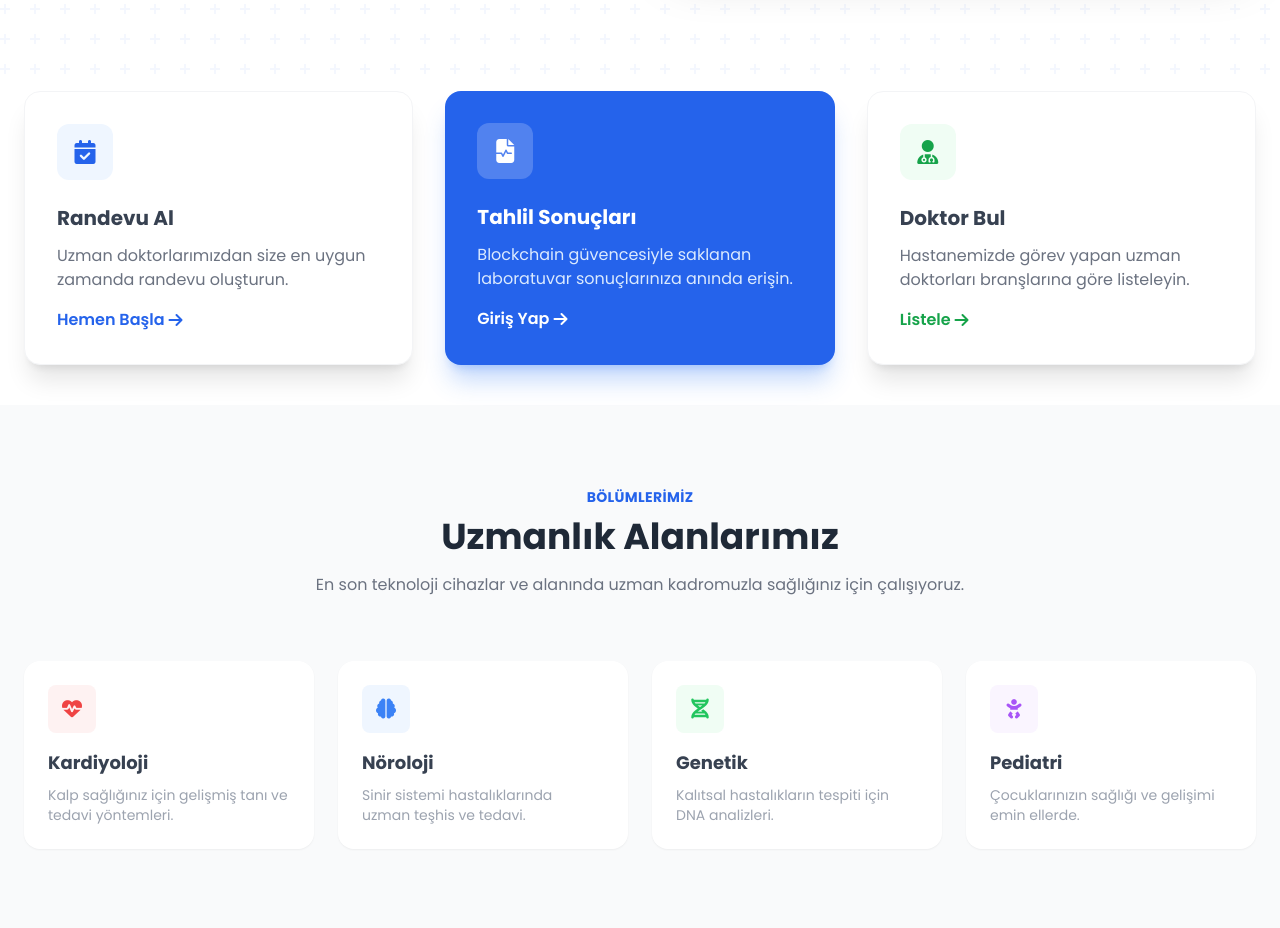
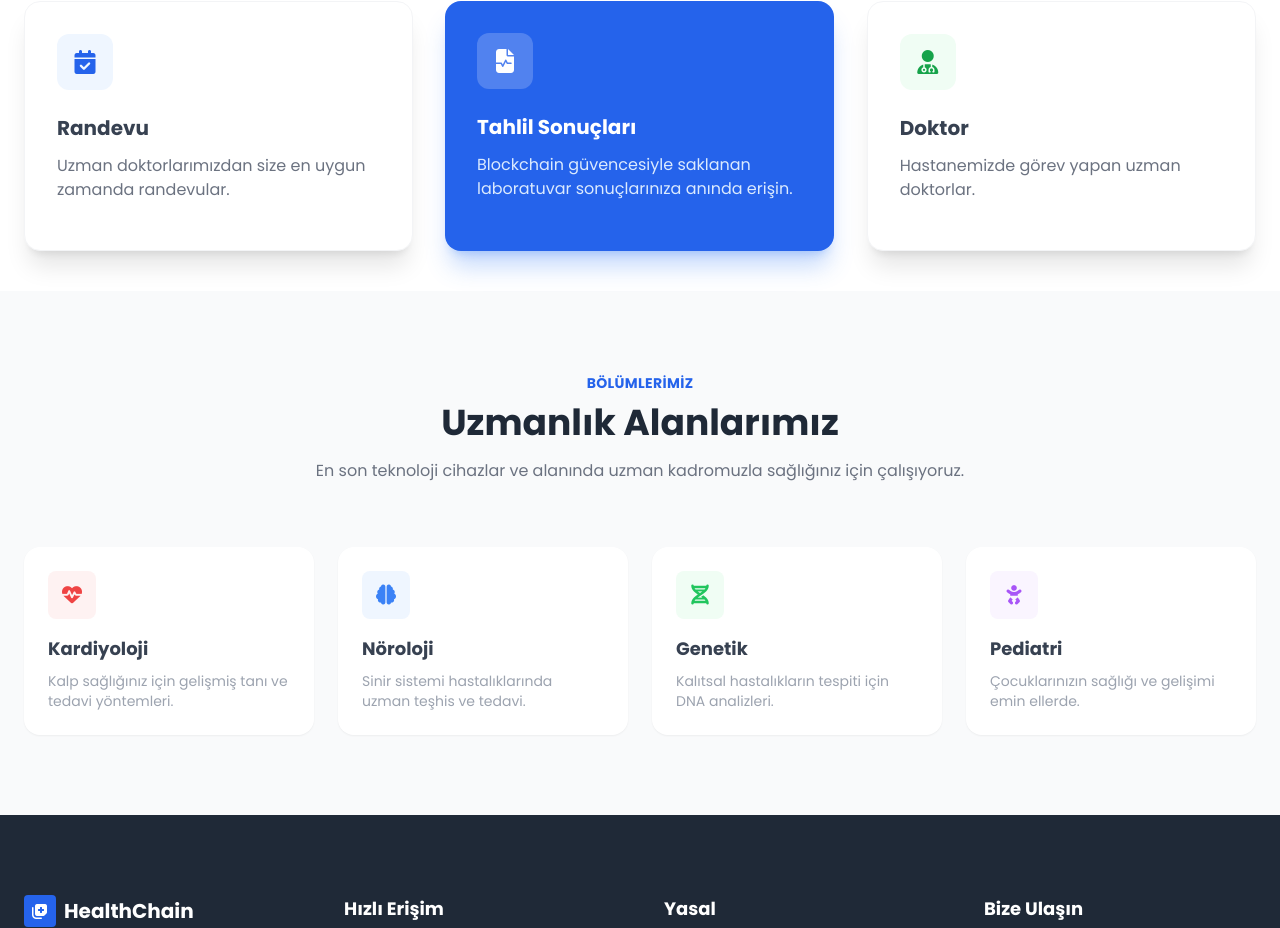
Before and after one commit to Caducues/Health-Chain, a Flask app: page / in a window 1280 px wide. Shown: the part 686-1614 px from the top of the page. Run offline with Flask 3, Linux system fonts and the light colour scheme; some libraries are stand-ins or nearby versions.

Commit message:
Healthchain Projesi Version 1

```diff
--- a/templates/landing.html
+++ b/templates/landing.html
@@ -72,8 +72,7 @@
             <div class="hidden md:flex items-center space-x-8 font-medium text-gray-600">
                 <a href="#" class="hover:text-primary transition-colors">Ana Sayfa</a>
                 <a href="#hizmetler" class="hover:text-primary transition-colors">Hizmetler</a>
-                <a href="#doktorlar" class="hover:text-primary transition-colors">Doktorlarımız</a>
-                <a href="/verify" class="hover:text-primary transition-colors">Sistemi Denetle</a>
+                <a href="{{ url_for('auth.login') }}" class="hover:text-primary transition-colors">Doktor Girişi</a>
             </div>
 
             <div class="hidden md:flex items-center gap-4">
@@ -110,14 +109,7 @@
                         Verileriniz değiştirilemez blockchain zincirinde güvende. Yapay zeka destekli teşhis ve şeffaf muayene süreçleri ile tanışın.
                     </p>
 
-                    <div class="flex flex-col sm:flex-row gap-4 justify-center lg:justify-start">
-                        <a href="/register_patient" class="px-8 py-4 bg-primary text-white rounded-xl shadow-xl shadow-blue-500/30 font-semibold hover:bg-secondary transition-all hover:-translate-y-1 flex items-center justify-center gap-2">
-                            <i class="fa-solid fa-user-plus"></i> Hasta Kaydı Oluştur
-                        </a>
-                        <a href="#hizmetler" class="px-8 py-4 bg-white text-dark border border-gray-200 rounded-xl shadow-lg hover:shadow-xl font-semibold transition-all hover:-translate-y-1 flex items-center justify-center gap-2">
-                            <i class="fa-solid fa-magnifying-glass"></i> Doktor Bul
-                        </a>
-                    </div>
+
 
                     <div class="mt-12 flex items-center justify-center lg:justify-start gap-8 text-dark">
                         <div>
@@ -139,7 +131,6 @@
 
                 <div class="lg:w-1/2 relative" data-aos="fade-left" data-aos-duration="1200">
                     <div class="relative rounded-3xl overflow-hidden shadow-2xl border-8 border-white">
-                        <img src="https://images.unsplash.com/photo-1631217868264-e5b9099a583d?ixlib=rb-4.0.3&auto=format&fit=crop&w=1000&q=80" alt="Doktorlar" class="w-full h-auto transform hover:scale-105 transition-transform duration-700">
 
                         <div class="absolute bottom-6 left-6 bg-white/90 backdrop-blur-md p-4 rounded-xl shadow-lg flex items-center gap-4 animate-bounce" style="animation-duration: 3s;">
                             <div class="w-12 h-12 bg-green-100 rounded-full flex items-center justify-center text-green-600">
@@ -163,10 +154,9 @@
                     <div class="w-14 h-14 bg-blue-50 rounded-xl flex items-center justify-center text-primary text-2xl mb-6">
                         <i class="fa-solid fa-calendar-check"></i>
                     </div>
-                    <h3 class="text-xl font-bold mb-3">Randevu Al</h3>
-                    <p class="text-gray-500 mb-4">Uzman doktorlarımızdan size en uygun zamanda randevu oluşturun.</p>
-                    <a href="#" class="text-primary font-semibold hover:gap-2 transition-all flex items-center gap-1">Hemen Başla <i class="fa-solid fa-arrow-right"></i></a>
-                </div>
+                    <h3 class="text-xl font-bold mb-3">Randevu</h3>
+                    <p class="text-gray-500 mb-4">Uzman doktorlarımızdan size en uygun zamanda randevular.</p>
+                                    </div>
 
                 <div class="bg-primary p-8 rounded-2xl shadow-xl shadow-blue-500/30 hover:shadow-2xl hover:-translate-y-2 transition-all duration-300 text-white transform md:-translate-y-4" data-aos="fade-up" data-aos-delay="200">
                     <div class="w-14 h-14 bg-white/20 rounded-xl flex items-center justify-center text-white text-2xl mb-6">
@@ -174,17 +164,15 @@
                     </div>
                     <h3 class="text-xl font-bold mb-3">Tahlil Sonuçları</h3>
                     <p class="text-blue-100 mb-4">Blockchain güvencesiyle saklanan laboratuvar sonuçlarınıza anında erişin.</p>
-                    <a href="/login" class="text-white font-semibold hover:gap-2 transition-all flex items-center gap-1">Giriş Yap <i class="fa-solid fa-arrow-right"></i></a>
-                </div>
+                              </div>
 
                 <div class="bg-white p-8 rounded-2xl shadow-xl border border-gray-100 hover:shadow-2xl hover:-translate-y-2 transition-all duration-300" data-aos="fade-up" data-aos-delay="300">
                     <div class="w-14 h-14 bg-green-50 rounded-xl flex items-center justify-center text-green-600 text-2xl mb-6">
                         <i class="fa-solid fa-user-doctor"></i>
                     </div>
-                    <h3 class="text-xl font-bold mb-3">Doktor Bul</h3>
-                    <p class="text-gray-500 mb-4">Hastanemizde görev yapan uzman doktorları branşlarına göre listeleyin.</p>
-                    <a href="#" class="text-green-600 font-semibold hover:gap-2 transition-all flex items-center gap-1">Listele <i class="fa-solid fa-arrow-right"></i></a>
-                </div>
+                    <h3 class="text-xl font-bold mb-3">Doktor</h3>
+                    <p class="text-gray-500 mb-4">Hastanemizde görev yapan uzman doktorlar.</p>
+                              </div>
             </div>
         </div>
     </section>
```
